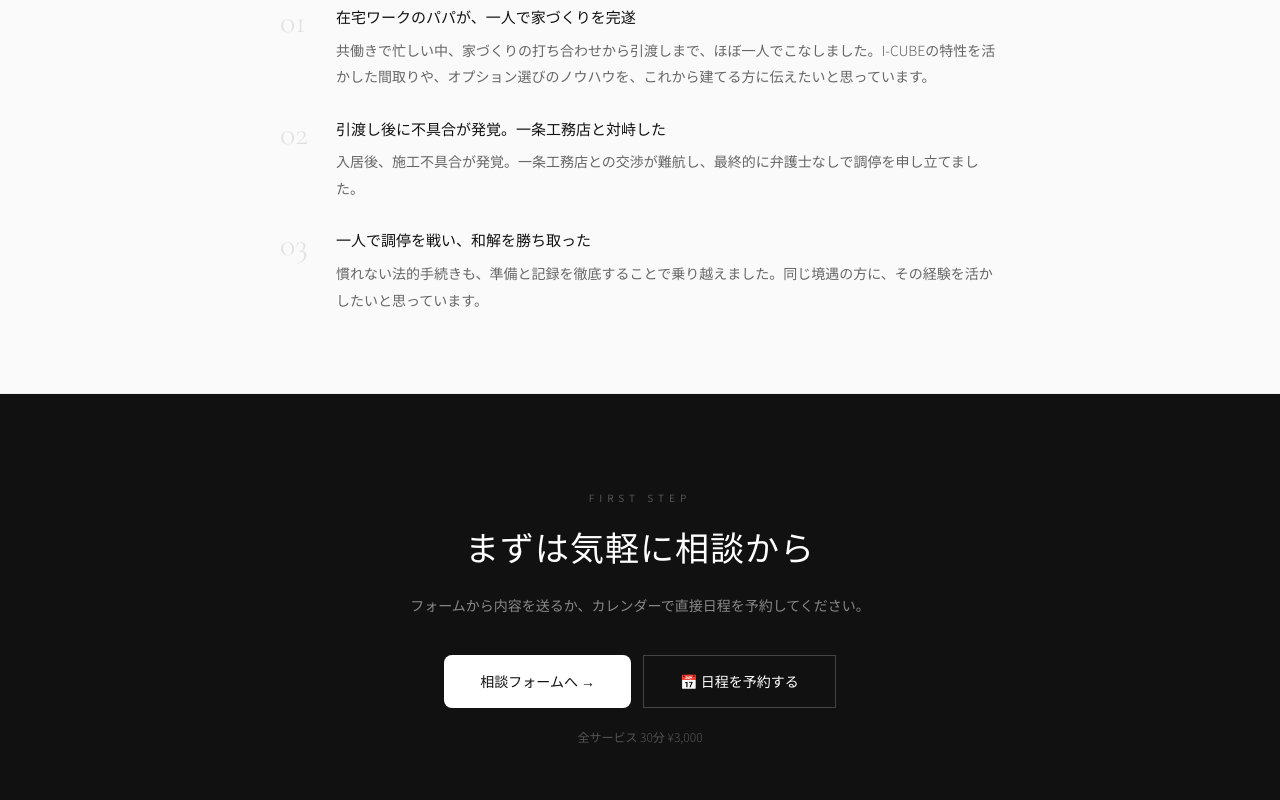
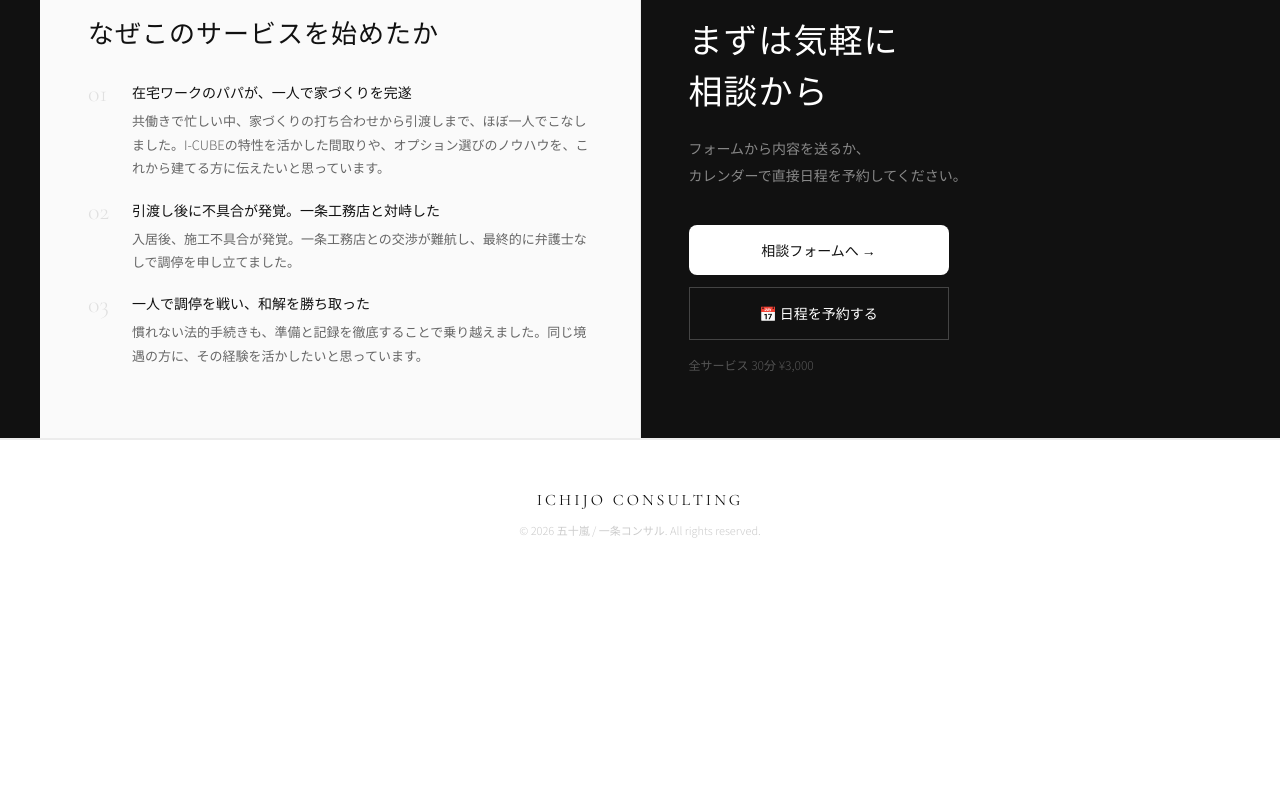
Before and after one commit to tradehant1-cloud/ichijo-consul, a React (Vite) app: page / in a window 1280 px wide. Shown: the part 1020-1820 px from the top of the page. After the commit the page ends 1606 px from the top, so only its background shows below. Built offline with nearby package versions, Linux system fonts and the light colour scheme.

Commit message:
update hero title

```diff
--- a/src/App.jsx
+++ b/src/App.jsx
@@ -218,8 +218,10 @@ export default function App() {
                 {/* 左側 */}
                 <div className="fade-in" style={{ flex: 2 }}>
                   <p style={{ fontSize: 10, letterSpacing: 5, color: "#bbb", marginBottom: 12, fontWeight: 300 }}>ONE-ON-ONE CONSULTING</p>
-                  <h1 className="hero-title" style={{ fontFamily: "'Cormorant Garamond', serif", fontSize: 38, fontWeight: 300, lineHeight: 1.5, marginBottom: 16, letterSpacing: 1 }}>
-                    一条工務店 × 投資家の<br />経験者に相談できる
+                  <h1 className="hero-title" style={{ fontFamily: "'Cormorant Garamond', serif", fontSize: 36, fontWeight: 300, lineHeight: 1.6, marginBottom: 16, letterSpacing: 1 }}>
+                    一条工務店 × 投資家<br />
+                    <span style={{ fontSize: 22, color: "#555" }}>調停で一条と和解した経験あり</span><br />
+                    家づくりからトラブル対応までお任せ
                   </h1>
                   <p style={{ fontSize: 14, color: "#777", fontWeight: 300, lineHeight: 1.9, marginBottom: 16 }}>
                     調停で和解を勝ち取り、FP資格を持つ投資家。<br />投資で貯めたお金でI-CUBEを建てた経験者が、<br />家づくり・トラブル・お金のことをサポートします。
@@ -290,45 +292,47 @@ export default function App() {
               </div>
             </section>
 
-            {/* Story */}
-            <section style={{ padding: "5rem 1.5rem", borderBottom: "1px solid #ececec", background: "#fafafa" }}>
-              <div style={{ maxWidth: 720, margin: "0 auto" }}>
+            {/* Story + CTA 左右レイアウト */}
+            <section style={{ borderBottom: "1px solid #ececec", background: "#111" }}>
+              <div style={{ maxWidth: 1200, margin: "0 auto", display: "flex", minHeight: 400 }}>
+                {/* 左：ストーリー */}
+                <div style={{ flex: 1, padding: "4rem 3rem", background: "#fafafa", borderRight: "1px solid #ececec" }}>
                   <p style={{ fontSize: 10, letterSpacing: 5, color: "#bbb", marginBottom: 14, fontWeight: 300 }}>STORY</p>
-                <h2 style={{ fontFamily: "'Cormorant Garamond', serif", fontSize: 34, fontWeight: 300, marginBottom: 36, letterSpacing: 1 }}>なぜこのサービスを始めたか</h2>
-                <div style={{ display: "flex", flexDirection: "column", gap: 28 }}>
+                  <h2 style={{ fontFamily: "'Cormorant Garamond', serif", fontSize: 26, fontWeight: 300, marginBottom: 28, letterSpacing: 1 }}>なぜこのサービスを始めたか</h2>
+                  <div style={{ display: "flex", flexDirection: "column", gap: 20 }}>
                     {[
                       ["在宅ワークのパパが、一人で家づくりを完遂", "共働きで忙しい中、家づくりの打ち合わせから引渡しまで、ほぼ一人でこなしました。I-CUBEの特性を活かした間取りや、オプション選びのノウハウを、これから建てる方に伝えたいと思っています。"],
                       ["引渡し後に不具合が発覚。一条工務店と対峙した", "入居後、施工不具合が発覚。一条工務店との交渉が難航し、最終的に弁護士なしで調停を申し立てました。"],
                       ["一人で調停を戦い、和解を勝ち取った", "慣れない法的手続きも、準備と記録を徹底することで乗り越えました。同じ境遇の方に、その経験を活かしたいと思っています。"],
                     ].map(([title, text], i) => (
-                    <div key={i} style={{ display: "flex", gap: 24, alignItems: "flex-start" }}>
-                      <span style={{ fontFamily: "'Cormorant Garamond', serif", fontSize: 32, color: "#e0e0e0", fontWeight: 300, lineHeight: 1, minWidth: 32 }}>0{i + 1}</span>
+                      <div key={i} style={{ display: "flex", gap: 16, alignItems: "flex-start" }}>
+                        <span style={{ fontFamily: "'Cormorant Garamond', serif", fontSize: 24, color: "#e0e0e0", fontWeight: 300, lineHeight: 1, minWidth: 28 }}>0{i + 1}</span>
                         <div>
-                        <div style={{ fontSize: 15, fontWeight: 500, marginBottom: 8 }}>{title}</div>
-                        <div style={{ fontSize: 14, color: "#666", lineHeight: 1.9, fontWeight: 300 }}>{text}</div>
+                          <div style={{ fontSize: 14, fontWeight: 500, marginBottom: 6 }}>{title}</div>
+                          <div style={{ fontSize: 13, color: "#666", lineHeight: 1.8, fontWeight: 300 }}>{text}</div>
                         </div>
                       </div>
                     ))}
                   </div>
                 </div>
-            </section>
-
-            {/* CTA */}
-            <section style={{ padding: "6rem 1.5rem", background: "#111", color: "#fff", textAlign: "center" }}>
-              <p style={{ fontSize: 10, letterSpacing: 5, color: "#555", marginBottom: 20 }}>FIRST STEP</p>
-              <h2 style={{ fontFamily: "'Cormorant Garamond', serif", fontSize: 34, fontWeight: 300, marginBottom: 16, letterSpacing: 1 }}>まずは気軽に相談から</h2>
-              <p style={{ fontSize: 14, color: "#888", fontWeight: 300, marginBottom: 36, lineHeight: 1.9 }}>フォームから内容を送るか、カレンダーで直接日程を予約してください。</p>
-              <div style={{ display: "flex", gap: 12, justifyContent: "center", flexWrap: "wrap" }}>
+                {/* 右：CTA */}
+                <div style={{ flex: 1, padding: "4rem 3rem", background: "#111", display: "flex", flexDirection: "column", justifyContent: "center", alignItems: "flex-start" }}>
+                  <p style={{ fontSize: 10, letterSpacing: 5, color: "#555", marginBottom: 16 }}>FIRST STEP</p>
+                  <h2 style={{ fontFamily: "'Cormorant Garamond', serif", fontSize: 34, fontWeight: 300, marginBottom: 16, letterSpacing: 1, color: "#fff" }}>まずは気軽に<br />相談から</h2>
+                  <p style={{ fontSize: 14, color: "#888", fontWeight: 300, marginBottom: 36, lineHeight: 1.9 }}>フォームから内容を送るか、<br />カレンダーで直接日程を予約してください。</p>
+                  <div style={{ display: "flex", flexDirection: "column", gap: 12, width: "100%", maxWidth: 260 }}>
                     <button className="btn-main" onClick={() => setView("contact")}
                       style={{ background: "#fff", color: "#111", border: "none", padding: "15px 36px", fontSize: 14, cursor: "pointer", fontFamily: "inherit", fontWeight: 400 }}>
                       相談フォームへ →
                     </button>
                     <a href={CALENDAR_URL} target="_blank" rel="noreferrer"
-                  style={{ background: "transparent", color: "#fff", border: "1px solid #444", padding: "15px 36px", fontSize: 14, fontFamily: "inherit", fontWeight: 300, textDecoration: "none", display: "inline-block" }}>
+                      style={{ background: "transparent", color: "#fff", border: "1px solid #444", padding: "15px 36px", fontSize: 14, fontFamily: "inherit", fontWeight: 300, textDecoration: "none", display: "block", textAlign: "center" }}>
                       📅 日程を予約する
                     </a>
                   </div>
-              <p style={{ marginTop: 20, fontSize: 12, color: "#555", fontWeight: 300 }}>全サービス 30分 ¥3,000</p>
+                  <p style={{ marginTop: 16, fontSize: 12, color: "#555", fontWeight: 300 }}>全サービス 30分 ¥3,000</p>
+                </div>
+              </div>
             </section>
           </div>
         )}
```
Lines whose indentation alone changed are shown as unchanged.
